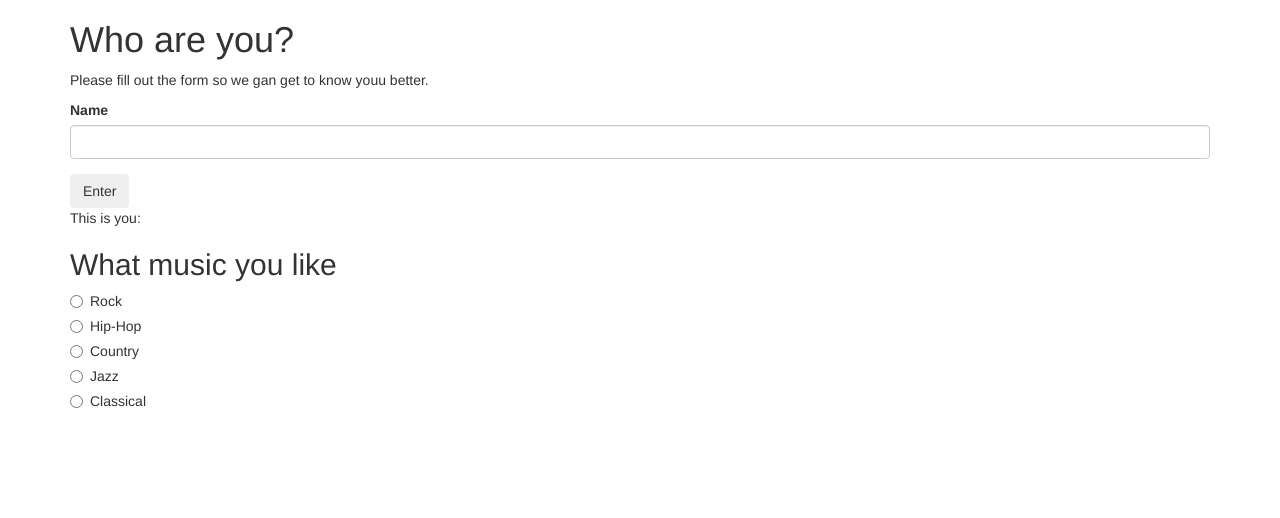
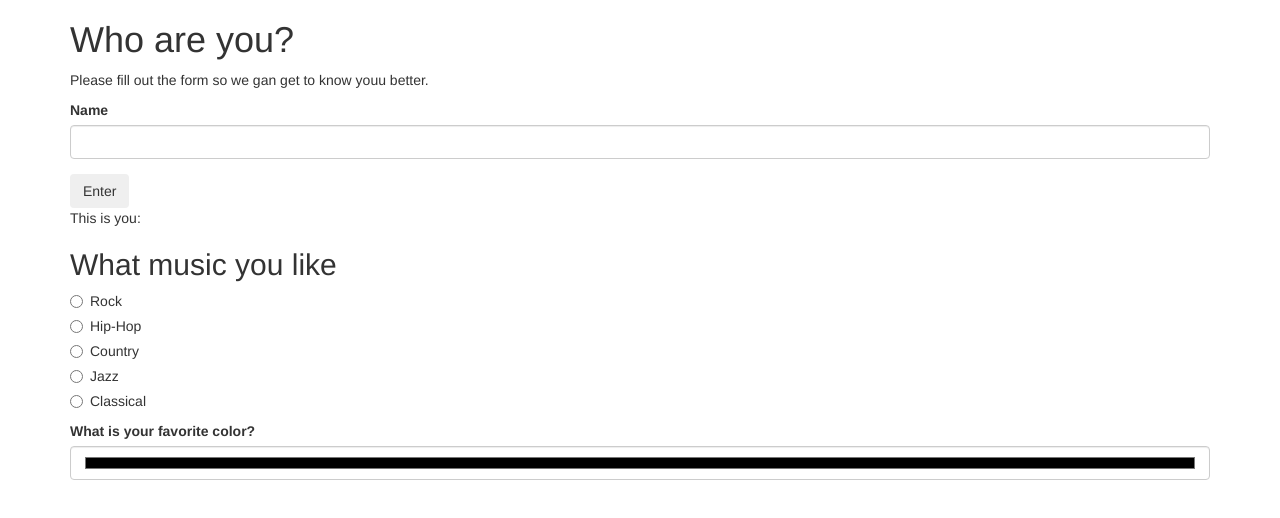
Before and after one commit to jakeruleaux-zz/survey, a plain HTML site: page index.html in a window 1280 px wide. Drawn offline with Linux system fonts and the light colour scheme.

Commit message:
add color panel form type

```diff
--- a/index.html
+++ b/index.html
@@ -52,8 +52,10 @@
             Classical
           </label>
       </div>
+      <div class="form-group">
+        <label for="color">What is your favorite color?</label>
+        <input id="color" class="form-control" type="color">
+      </div>
     </div>
-
-  </div>
   </body>
 </html>
--- a/js/scripts.js
+++ b/js/scripts.js
@@ -9,4 +9,5 @@ $(document).ready(function() {
   });
 
   var music = $("input:radio[name=music]:checked").val();
+  var favoriteColor = $("#color").val();
 });
```
